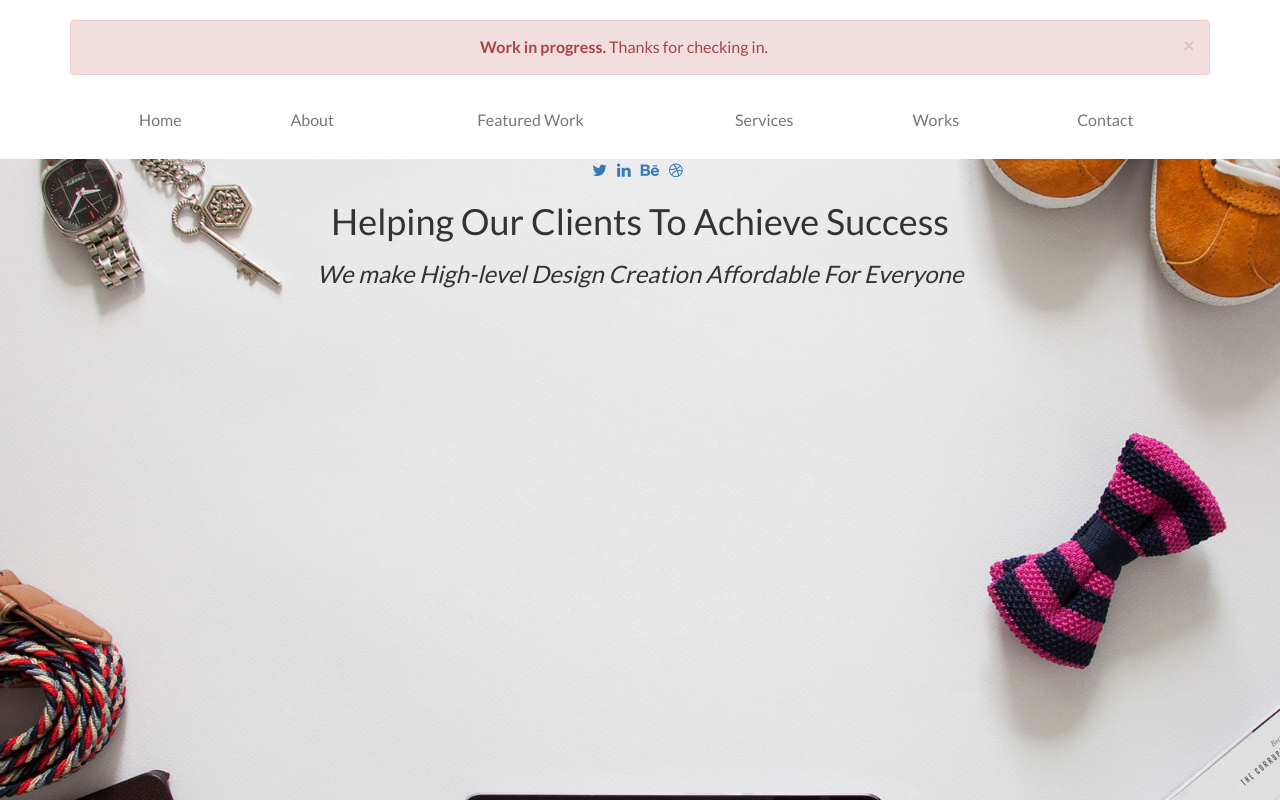
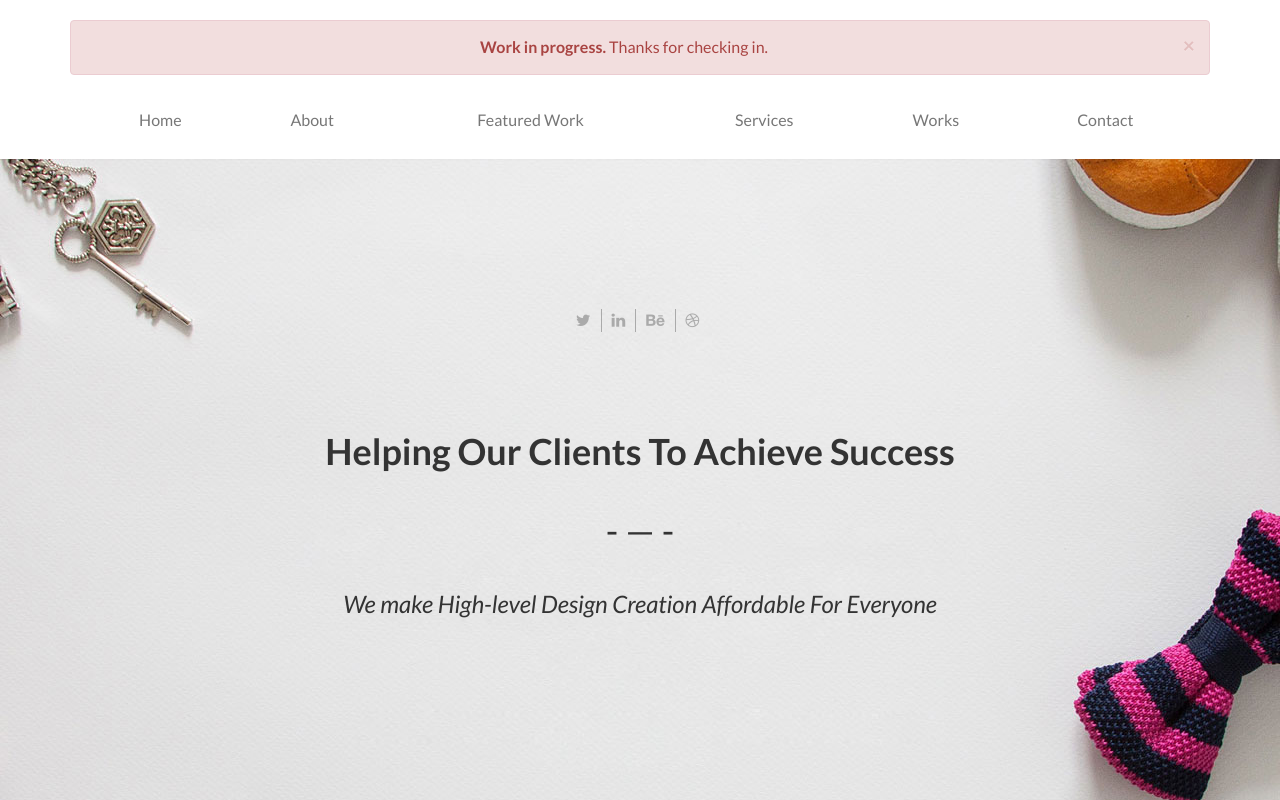
Before and after one commit to Danko-M/react-site, a React (Create React App) app: page / in a window 1280 px wide. Shown: the top 800 px of the page. Built offline with nearby package versions, Linux system fonts and the light colour scheme.

Commit message:
hero improvements

```diff
--- a/public/index.html
+++ b/public/index.html
@@ -4,7 +4,7 @@
     <meta charset="utf-8">
     <meta name="viewport" content="width=device-width, initial-scale=1">
     <link rel="shortcut icon" href="%PUBLIC_URL%/favicon.ico">
-    <link rel="stylesheet" href="https://fonts.googleapis.com/css?family=Lato:400,700">
+    <link rel="stylesheet" href="https://fonts.googleapis.com/css?family=Lato:400,400i,700">
     <link rel="stylesheet" href="https://maxcdn.bootstrapcdn.com/font-awesome/4.7.0/css/font-awesome.min.css">
     <!--
       Notice the use of %PUBLIC_URL% in the tag above.
--- a/src/components/Hero.js
+++ b/src/components/Hero.js
@@ -13,6 +13,7 @@ export const Hero = () =>
 					  <li><a href="#"><i className="fa fa-dribbble" aria-hidden="true"></i></a></li>
 					</ul>
 	      	<h1>Helping Our Clients To Achieve Success</h1>
+
 	      	<h3>
 	      		<em>We make High-level Design Creation Affordable For Everyone</em>
 	      	</h3>
--- a/src/css/index.css
+++ b/src/css/index.css
@@ -1,3 +1,4 @@
+@charset "UTF-8";
 body {
   font-family: 'Lato', sans-serif;
   font-size: 16px;
@@ -80,6 +81,72 @@ body {
 @media (min-width: 768px) {
   .hero {
     min-height: 800px;
+  }
+}
+
+@media (min-width: 1200px) {
+  .hero {
+    min-height: 1008px;
+  }
+}
+
+.hero a {
+  color: #aaa;
+}
+
+.hero a:hover, .hero a:focus {
+  color: #ffb647;
+}
+
+.hero ul {
+  margin-top: 50px;
+  margin-bottom: 50px;
+}
+
+@media (min-width: 768px) {
+  .hero ul {
+    margin-top: 150px;
+    margin-bottom: 100px;
+  }
+}
+
+.hero li {
+  padding-left: 10px;
+  padding-right: 10px;
+  border-left: 1px solid #aaa;
+}
+
+.hero li:first-child {
+  border-left: 0;
+}
+
+.hero h1 {
+  position: relative;
+}
+
+@media (min-width: 768px) {
+  .hero h1 {
+    font-weight: 700;
+  }
+}
+
+.hero h1:after {
+  position: relative;
+  top: 40px;
+  display: block;
+  content: '- — -';
+  font-weight: 400;
+}
+
+.hero h3 {
+  margin-top: 50px;
+  margin-bottom: 120px;
+}
+
+@media (min-width: 768px) {
+  .hero h3 {
+    margin-top: 80px;
+    margin-bottom: 0;
   }
 }
 
--- a/src/scss/index.scss
+++ b/src/scss/index.scss
@@ -1,5 +1,6 @@
 
 $orange: #ffb647;
+$gray-1 : #aaa;
 $w: #fff;
 
 body {
@@ -74,6 +75,53 @@ body {
 	background-position: center bottom;
 	@media (min-width: 768px){
 		min-height: 800px;
+	}
+	@media (min-width: 1200px){
+		min-height: 1008px;
+	}
+	a {
+		color: $gray-1;
+		&:hover, &:focus {
+			color: $orange;
+		}
+	}
+	ul {
+		margin-top: 50px;
+		margin-bottom: 50px;
+		@media (min-width: 768px){
+			margin-top: 150px;
+			margin-bottom: 100px;
+		}
+
+	}
+	li {
+		padding-left: 10px;
+		padding-right: 10px;
+		border-left: 1px solid $gray-1;
+		&:first-child {
+			border-left: 0;
+		}
+	}
+	h1 {
+		position: relative;
+		@media (min-width: 768px){
+			font-weight: 700;
+		}
+		&:after {
+			position: relative;
+			top: 40px;
+			display: block;
+			content: '- — -';
+			font-weight: 400;
+		}
+	}
+	h3 {
+		margin-top: 50px;
+		margin-bottom: 120px;
+		@media (min-width: 768px){
+			margin-top: 80px;
+			margin-bottom: 0;
+		}
 	}
 }
 // Section A
```
